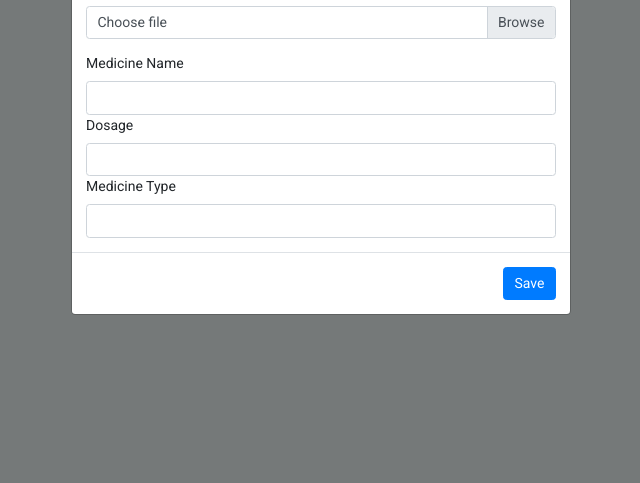
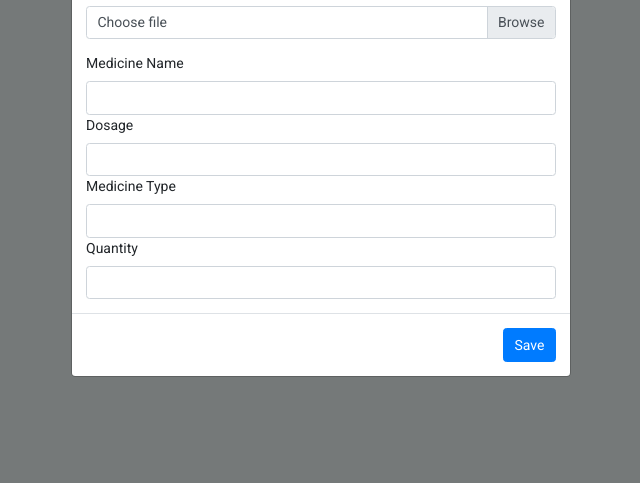
Before and after one commit to Luwiezzz/bhc_app, a Django app: page /admin_medicine in a window 1280 px wide, after a click on "+ Add New". Shown: the part 317-800 px from the top of the page, without its empty margins (319-959 px from the left). Run offline with Django 4.2, Linux system fonts and the light colour scheme; data that the repository does not hold is empty.

Commit message:
Add Files

```diff
--- a/bhc_project/bhc_app/models.py
+++ b/bhc_project/bhc_app/models.py
@@ -21,6 +21,7 @@ class Medicine(models.Model):
     dosage = models.CharField(max_length=100)
     medicine_type = models.CharField(max_length=100)
     picture = models.ImageField(max_length=100, upload_to='medicine')
+    quantity = models.IntegerField(null=True)
 
 
 # Patients/User Accounts
--- a/bhc_project/bhc_app/templates/bhc_app/admin_medicine.html
+++ b/bhc_project/bhc_app/templates/bhc_app/admin_medicine.html
@@ -55,7 +55,8 @@
                     <th><img src="{{i.picture.url}}" class="card-img-top" alt="{{i.picture.url}}" style="width: auto; height: 100px;"></th>
                     <td>{{i.name}}</td>
                     <td>{{i.dosage}}</td>
-                    <td>@{{i.medicine_type}}</td>
+                    <td>{{i.medicine_type}}</td>
+                    <td>{{i.quantity}}</td>
                     <td>
                         <button type="button" class="btn btn-primary" data-toggle="modal" data-target="#exampleModal{{i.id}}">Edit</button>
                         <a href="medicine_del/{{i.id}}" class="btn btn-danger">Delete</a>
@@ -86,8 +87,8 @@
                         <label for="picture">Change Display Picture</label>
                         <div class="input-group mb-3">
                             <div class="custom-file">
-                              <input type="file" class="custom-file-input" name="picture" id="picture" onchange="readURL(this);" required>
-                              <label class="custom-file-label" for="picture" aria-describedby="picture">Choose file</label>
+                                <input type="file" class="custom-file-input" name="picture" id="picture" onchange="readURL(this);" required>
+                                <label class="custom-file-label" for="picture" aria-describedby="picture">Choose file</label>
                             </div>
                         </div>
 
@@ -99,6 +100,9 @@
 
                         <label for="medicine_type">Medicine Type</label>
                         <input type="text" name="medicine_type" id="medicine_type" class="form-control" value="" required>
+
+                        <label for="medicine_type">Quantity</label>
+                        <input type="number" name="quantity" id="quantity" class="form-control" value="" required>
 
                     </div>
                     <div class="modal-footer">
@@ -132,6 +136,7 @@
                         <li class="list-group-item">Medicine Name: <input type="text" class="form-control" name="name" id="name" value="{{i.name}}" required></li>
                         <li class="list-group-item">Dosage: <input type="text" class="form-control" name="dosage" id="dosage" value="{{i.dosage}}" required></li>
                         <li class="list-group-item">Medicine Type: <input type="text" class="form-control" name="medicine_type" id="medicine_type" value="{{i.medicine_type}}" required></li>
+                        <li class="list-group-item">Quantity: <input type="text" class="form-control" name="quantity" id="quantity" value="{{i.quantity}}" required></li>
                     </ul>
 
                     <div class="modal-footer">
--- a/bhc_project/bhc_app/views.py
+++ b/bhc_project/bhc_app/views.py
@@ -276,7 +276,8 @@ def medicine_add(request):
         else:
             dosage = request.POST.get('dosage')
             medicine_type = request.POST.get('medicine_type')
-            meds = Medicine.objects.create(picture=picture, name=name, dosage=dosage, medicine_type=medicine_type)
+            quantity = request.POST.get('quantity')
+            meds = Medicine.objects.create(picture=picture, name=name, dosage=dosage, medicine_type=medicine_type, quantity=quantity)
             meds.save()
             messages.success(request, 'Saved!')
         return redirect('/admin_medicine')
@@ -287,6 +288,7 @@ def medicine_edit(request, id):
         edit.name = request.POST.get('name')
         edit.dosage = request.POST.get('dosage')
         edit.medicine_type = request.POST.get('medicine_type')
+        edit.quantity = request.POST.get('quantity')
         edit.save()
         messages.success(request, 'Updated!')
         return redirect('/admin_medicine')
```
